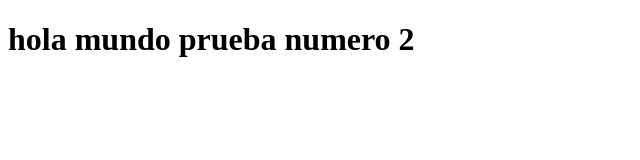
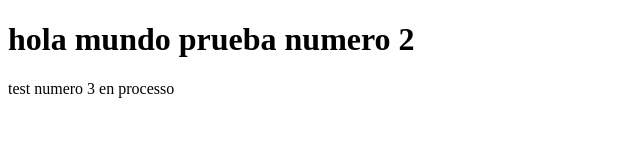
Before and after one commit to new-age-dev/incommerce, a plain HTML site: page index.html in a window 1280 px wide. Shown: the whole page, without its empty margins (0-640 px from the left). Drawn offline with Linux system fonts and the light colour scheme.

Commit message:
prueba numero 3

```diff
--- a/index.html
+++ b/index.html
@@ -8,5 +8,8 @@
 </head>
 <body>
     <h1>hola mundo prueba numero 2</h1>
+<p> test numero 3 en processo</p>
+
+
 </body>
 </html>
```
